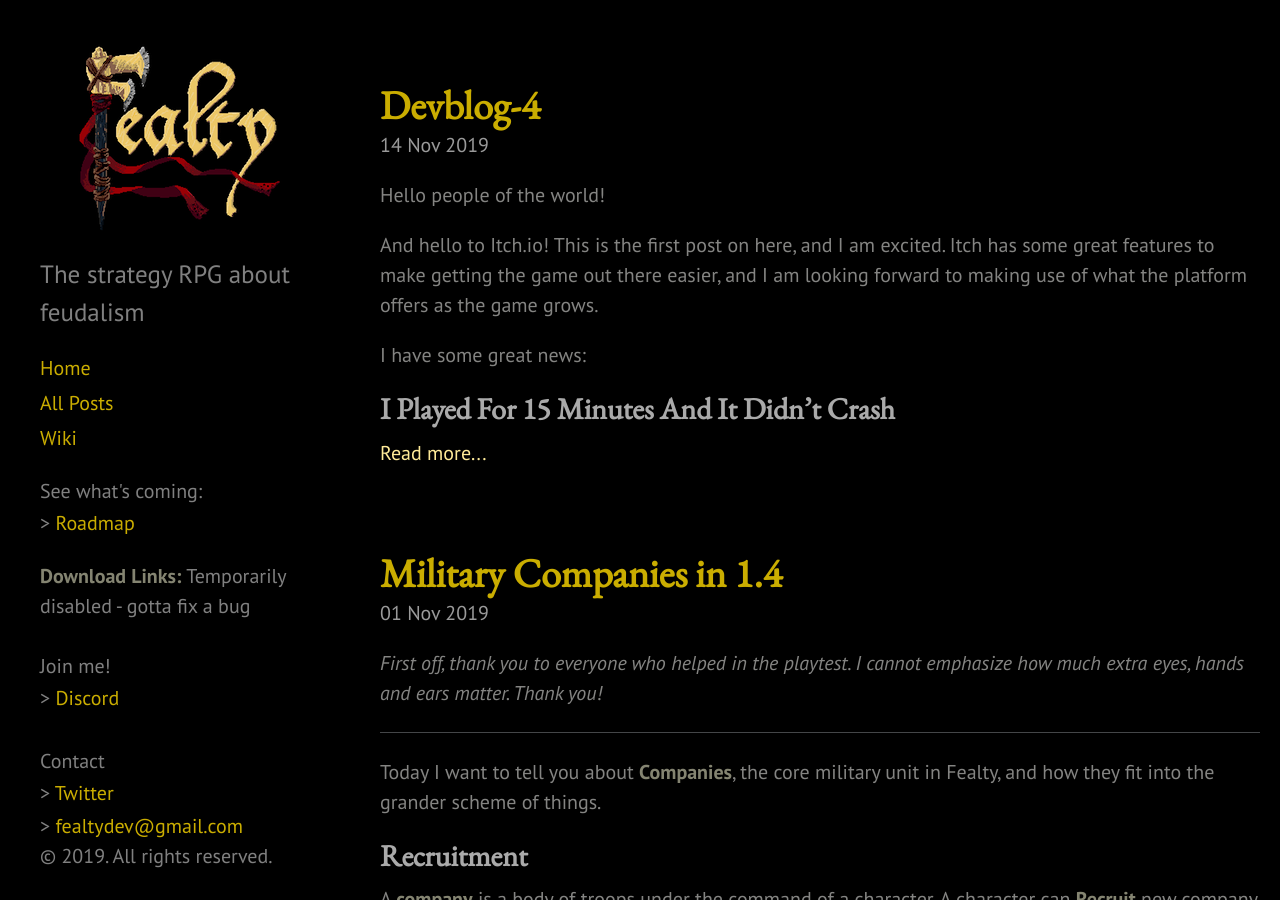
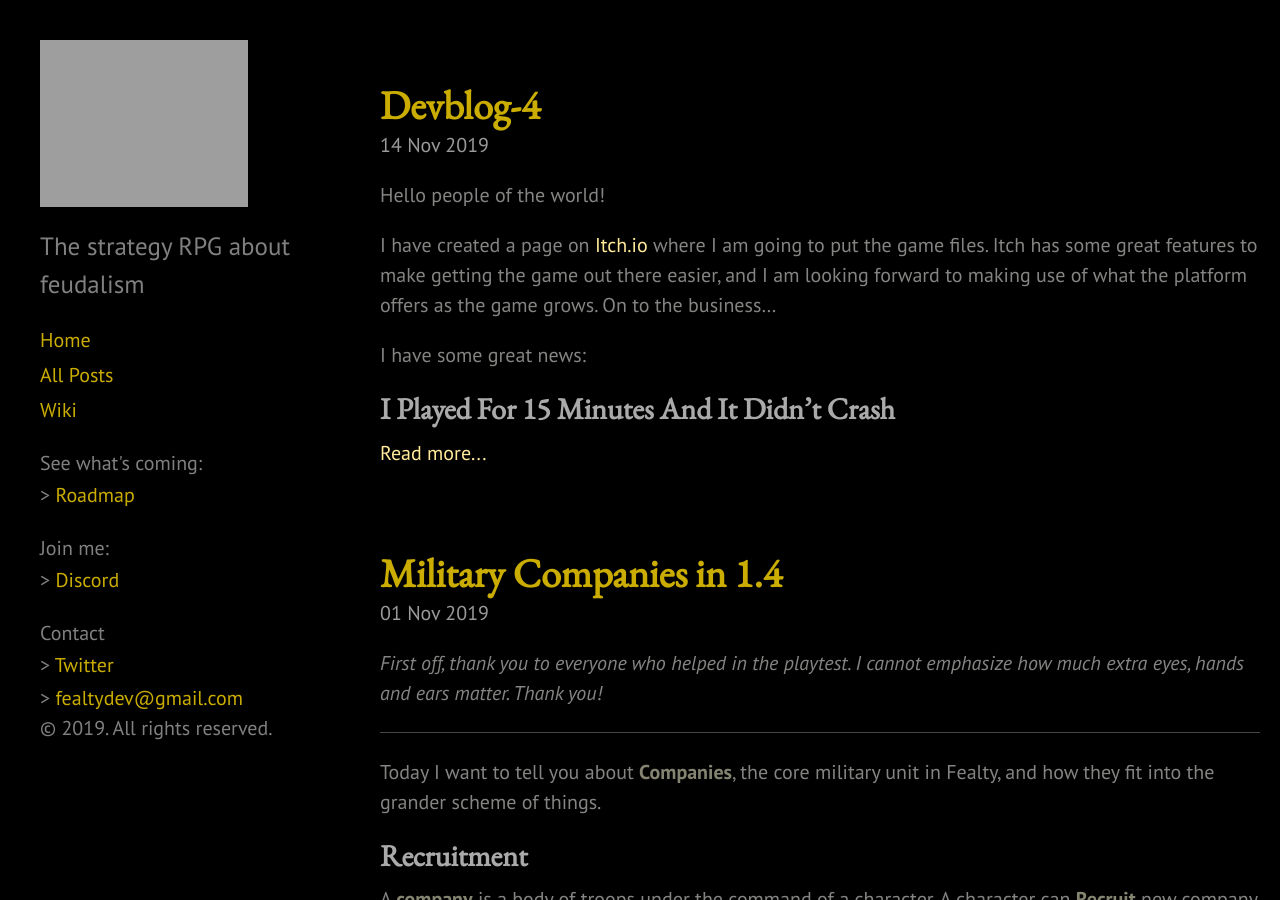
Before and after one commit to sdporres/fealtyweb, a Jekyll site: the page built from index.html, in a window 1280 px wide and 900 px high. Built offline with Jekyll 4.4.1, drawn with Linux system fonts in a browser that asks for light colours; the list of posts is cut into pages by our own code; grey boxes are pictures that could not be loaded.

Commit message:
add the itch io widget and fix up post 4

```diff
--- a/_includes/sidebar.html
+++ b/_includes/sidebar.html
@@ -2,7 +2,10 @@
   <div class="container sidebar-sticky">
     <div class="sidebar-about">
       <h1>
-        <a href="/{{ site.baseurl }}"><img id="logo" src="/public/images/fealty_logo.png" alt="Game logo"></a>
+        <!-- <a href="/{{ site.baseurl }}"><img id="logo" src="/public/images/fealty_logo.png" alt="Game logo"></a> -->
+        <iframe frameborder="0"
+        src="https://itch.io/embed/507146?bg_color=171720&amp;fg_color=ffffff&amp;link_color=ccbf71&amp;border_color=675531"
+        width="208" height="167"></iframe>
         </a>
       </h1>
 
@@ -30,30 +33,19 @@
       {% endif %}
       {% endfor %}
     </nav>
-
+  </p>
     <div>
       <div>
         See what's coming:
         <span class="sidebar-nav-item">> <a href="https://tinyurl.com/FealtyRoadmap"> Roadmap</a></span>
       </div>
-    </P>
-      <strong>Download Links:</strong>
-      <emphasis>Temporarily disabled - gotta fix a bug</emphasis>
-      <!-- <span class="sidebar-nav-item" style="margin-left: 20px">> <a
-          href="https://fealtydev.itch.io/fealty"> Windows (itch.io)</a></span>
-      <span class="sidebar-nav-item" style="margin-left: 20px">> <a
-          href="https://tinyurl.com/FealtyAndroidLatest"> Android (AppCenter)</a></span>
-      <span class="sidebar-nav-item" style="margin-left: 20px">> <a
-          href="https://tinyurl.com/FealtyiOSLatest"> iOS (AppCenter)</a></span> -->
     </div>
-
-    </br>
+  </p>
     <div>
-      Join me!
+      Join me:
       <span class="sidebar-nav-item">> <a href="https://discord.gg/dKJP7bY"> Discord</a></span>
     </div>
-
-    </br>
+  </p>
     <div>
       Contact
       <span class="sidebar-nav-item">> <a href="https://twitter.com/FealtyDev"> Twitter</a></span>
--- a/_posts/2019-11-14-devblog-4.md
+++ b/_posts/2019-11-14-devblog-4.md
@@ -8,7 +8,7 @@
 
 Hello people of the world!
 
-And hello to Itch.io! This is the first post on here, and I am excited. Itch has some great features to make getting the game out there easier, and I am looking forward to making use of what the platform offers as the game grows.
+I have created a page on [Itch.io](https://fealtydev.itch.io/fealty) where I am going to put the game files. Itch has some great features to make getting the game out there easier, and I am looking forward to making use of what the platform offers as the game grows. On to the business...
 
 I have some great news:
 
```
